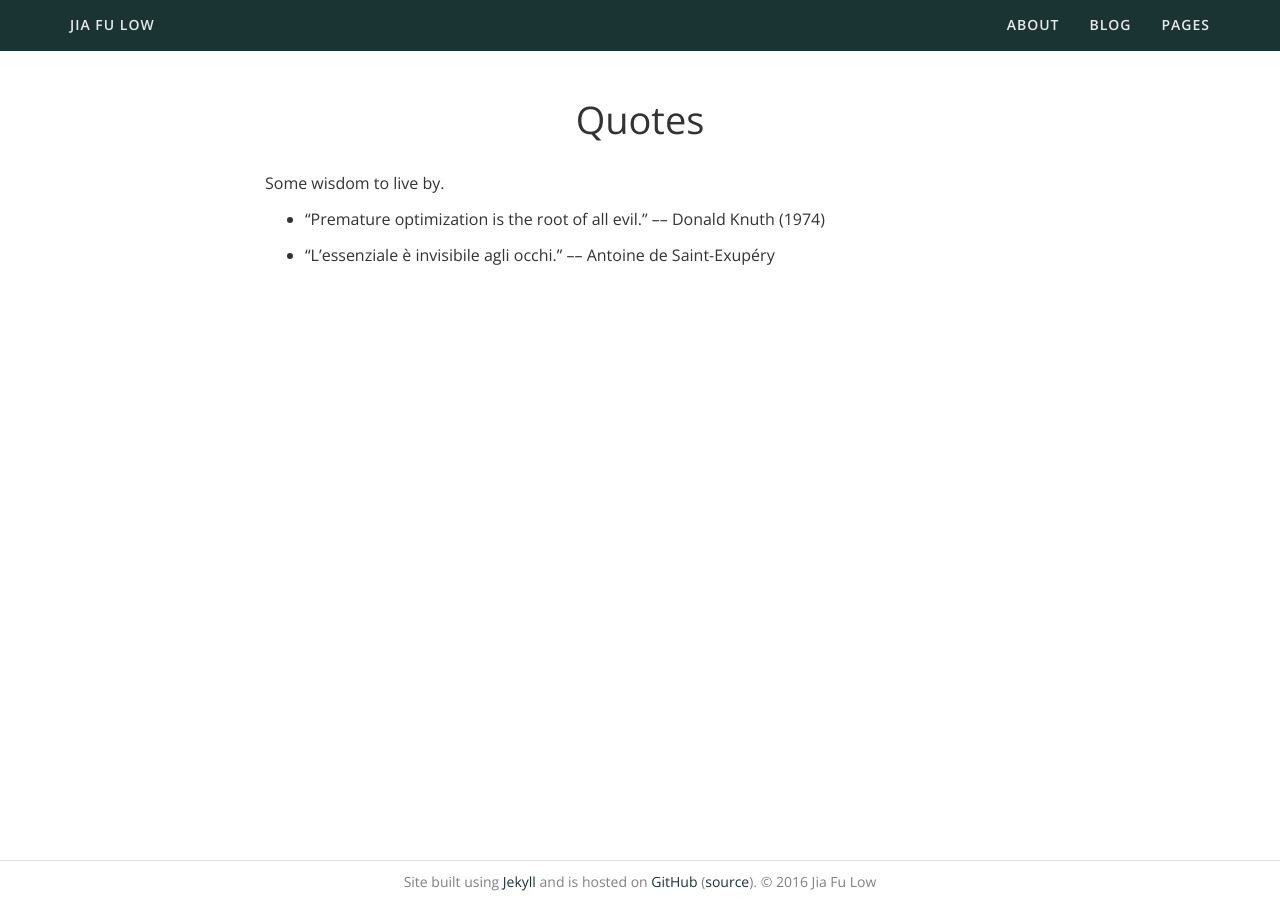
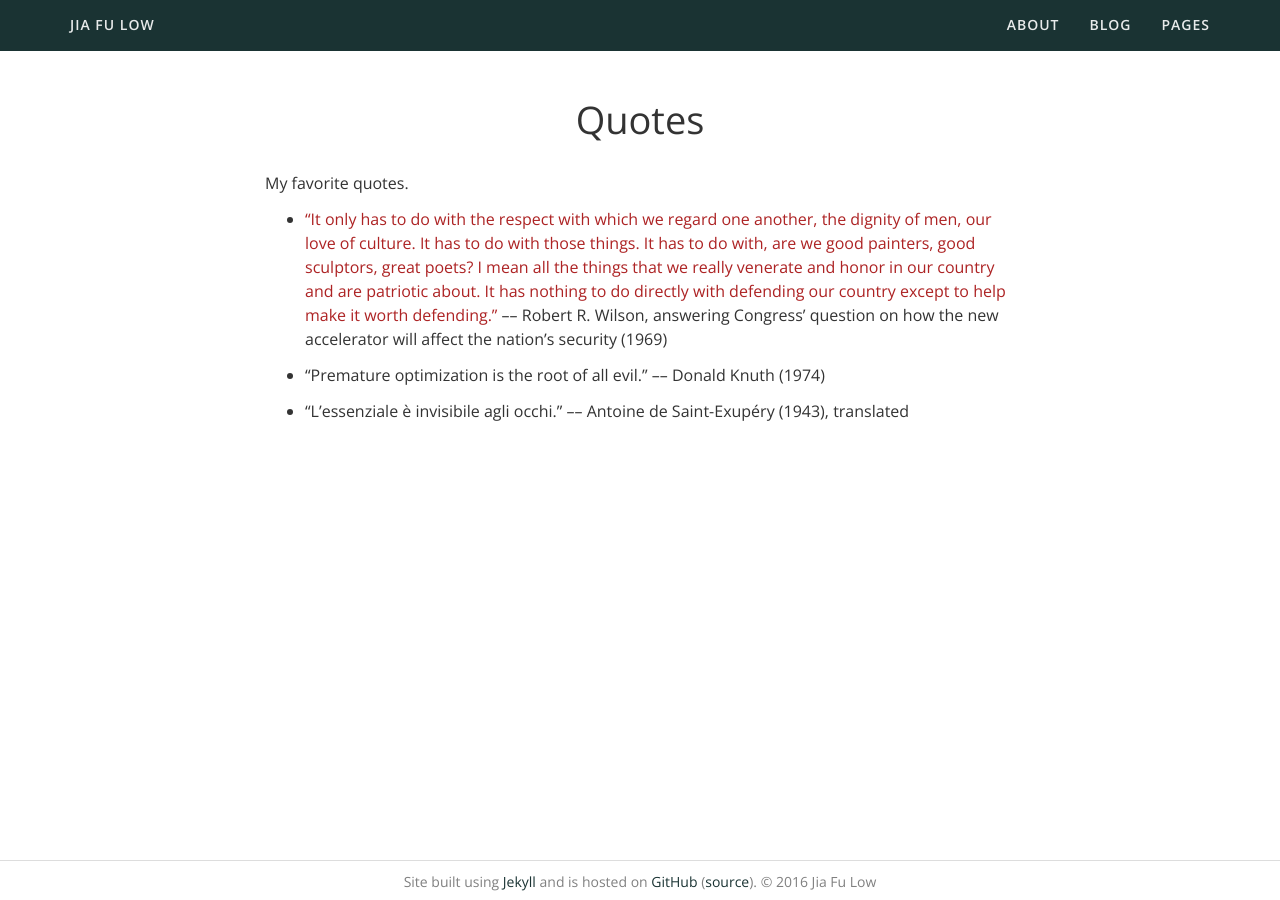
Before and after one commit to jiafulow/jiafulow.github.io, a Jekyll site: the page built from _permaposts/quotes.md, in a window 1280 px wide. Built offline with Jekyll 4.4.1, drawn with Linux system fonts in a browser that asks for light colours; a style sheet for code colours, icons or effects is not loaded.

Commit message:
Update _permaposts/quotes.md

```diff
--- a/_permaposts/quotes.md
+++ b/_permaposts/quotes.md
@@ -4,8 +4,10 @@ title: Quotes
 date: 2018-10-26
 ---
 
-Some wisdom to live by.
+My favorite quotes.
+
+- [&ldquo;It only has to do with the respect with which we regard one another, the dignity of men, our love of culture. It has to do with those things. It has to do with, are we good painters, good sculptors, great poets? I mean all the things that we really venerate and honor in our country and are patriotic about. It has nothing to do directly with defending our country except to help make it worth defending.&rdquo;](https://history.fnal.gov/wilson.html) &ndash;&ndash; Robert R. Wilson, answering Congress' question on how the new accelerator will affect the nation's security (1969)
 
 - &ldquo;Premature optimization is the root of all evil.&rdquo; &ndash;&ndash; Donald Knuth (1974)
 
-- &ldquo;L'essenziale è invisibile agli occhi.&rdquo; &ndash;&ndash; Antoine de Saint-Exupéry
+- &ldquo;L'essenziale è invisibile agli occhi.&rdquo; &ndash;&ndash; Antoine de Saint-Exupéry (1943), translated
```
